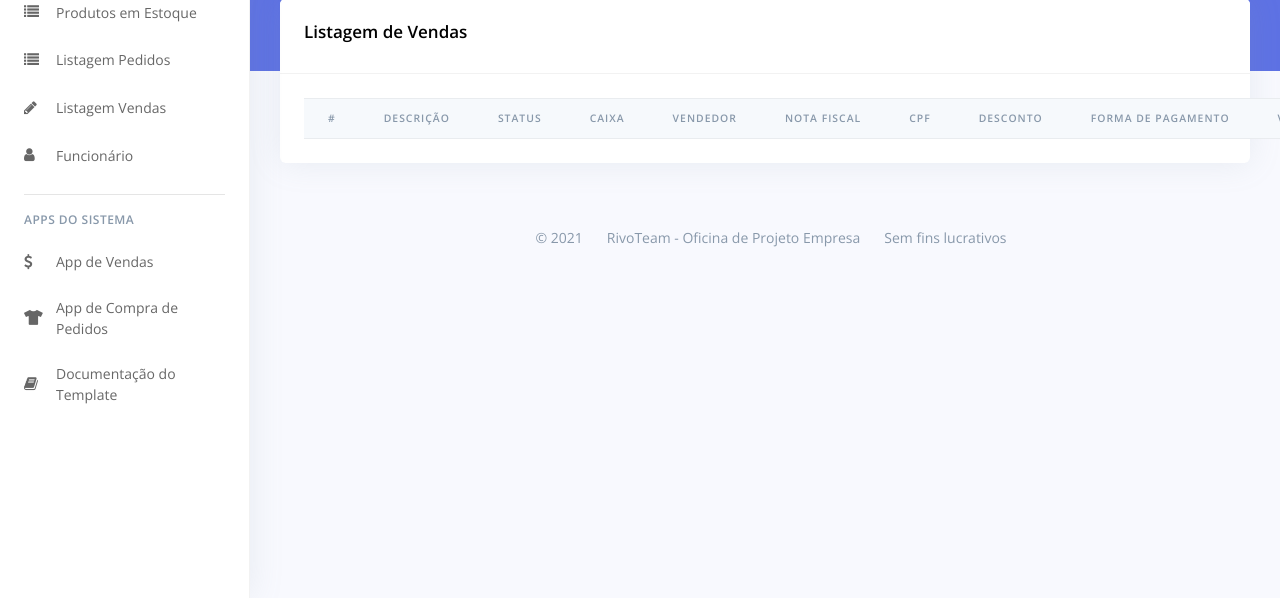
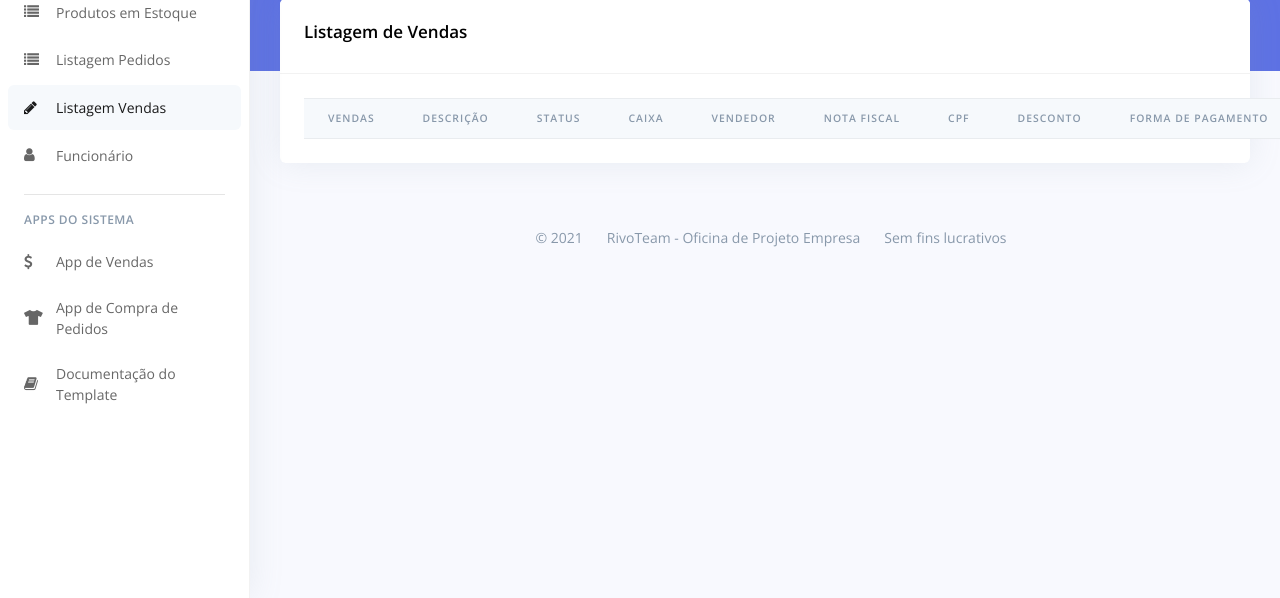
Before and after one commit to rivoteam/controle-de-estoque, a Django app: page /lista-vendas in a window 1280 px wide; the page is wider, and only the part inside the window is pictured. Shown: the part 202-800 px from the top of that part. Run offline with Django 3.2, Linux system fonts and the light colour scheme; the visitor is signed in with stand-in values (Sample User, id 1); data that the repository does not hold is empty; some libraries are stand-ins or nearby versions.

Commit message:
Listagem de vendas/navbar

```diff
--- a/interfaces/templates/modal_remove_produto.html
+++ b/interfaces/templates/modal_remove_produto.html
@@ -7,7 +7,7 @@
             </button>
         </div>
         <div class="modal-body">
-            <p>Tem certeza que deseja deletar esse contato:
+            <p>Tem certeza que deseja deletar esse produto:
                 <span><strong>{{ produto }}</strong></span> ?</p>
         </div>
         <div class="modal-footer">
--- a/interfaces/templates/navbar.html
+++ b/interfaces/templates/navbar.html
@@ -3,7 +3,7 @@
     <div class="collapse navbar-collapse" id="sidenav-collapse-main">
         <ul class="navbar-nav">
             <li class="nav-item">
-                <a class="nav-link {% if active == "homepage" %} active {% endif %}" href="{% url 'homepage' %}">
+                <a class="nav-link {% if active == 'homepage' %} active {% endif %}" href="{% url 'homepage' %}">
                     <i class="fa fa-dashboard"></i>
                     <span class="nav-link-text">Dashboard</span>
                 </a>
@@ -21,7 +21,7 @@
                 </a>
             </li>
             <li class="nav-item">
-                <a class="nav-link" href="#">
+               <a class="nav-link {% if active == 'lista-vendas' %} active {% endif %}"  href="{% url 'lista-vendas' %}">
                     <i class="fa fa-pencil"></i>
                     <span class="nav-link-text">Listagem Vendas</span>
                 </a>
--- a/interfaces/templates/vendas.html
+++ b/interfaces/templates/vendas.html
@@ -8,7 +8,7 @@
             <table class="table table-striped table-responsive-lg">
                 <thead class="thead-light">
                 <tr>
-                    <th class="text-center">#</th>
+                    <th class="text-center">Vendas</th>
                     <th>Descrição</th>
                     <th>Status</th>
                     <th>Caixa</th>
@@ -28,8 +28,9 @@
 
                     <tr>
                         <td>
+                            <a href="#" onclick="open_modal_details('{% url 'detalhe_venda' venda.id %}')">
                             Venda {{ venda }}
-
+                            </a>
                         </td>
                         <td> {{ venda.descricao }} </td>
                         <td> {{ venda.status }} </td>
```
